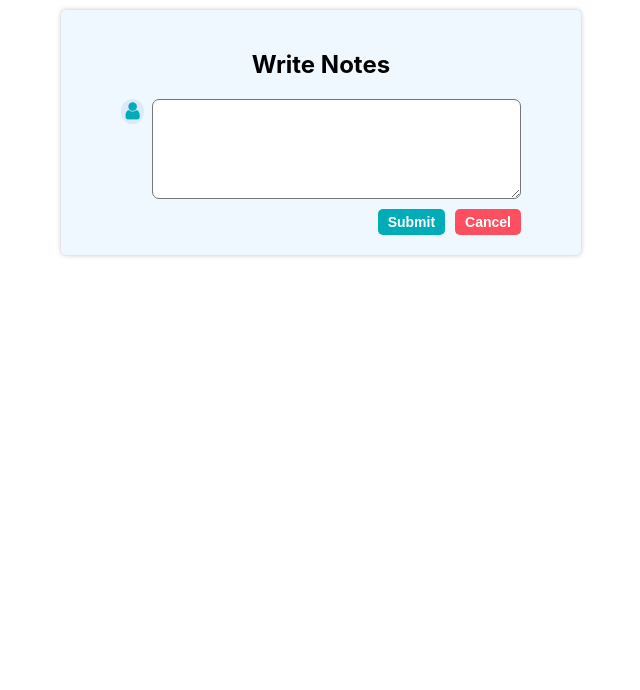
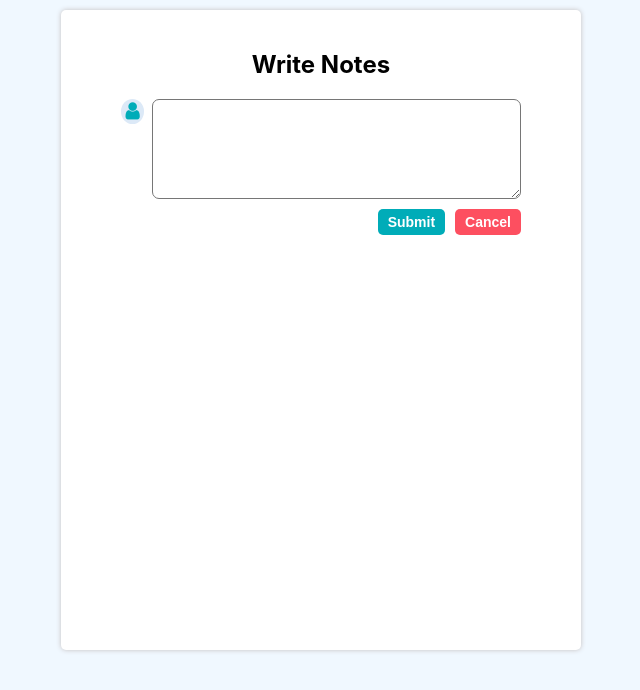
Before and after one commit to piya03/react-notes-app, a React (Create React App) app: page / in a window 1280 px wide. Shown: the top 690 px of the page, without its empty margins (319-959 px from the left). Built offline with nearby package versions, Linux system fonts and the light colour scheme.

Commit message:
learning

```diff
--- a/src/App.css
+++ b/src/App.css
@@ -1,12 +1,16 @@
+body{
+  background: aliceblue;
+}
 .App{
       text-align: center;
-      background: aliceblue;
+      background: white;
       max-width: 500px;
       margin: auto;
       padding: 20px 10px;
       box-shadow: 0px 0px 5px #c4bfbf;
       border-radius: 5px;
       margin-top: 10px;
+      height: 600px;
 }
 
 .container{
@@ -21,7 +25,6 @@
   font-size: 16px;
   width: 100%;
   font-family: sans-serif;
-
   border-radius: 7px;
 }
 .btn{
@@ -63,7 +66,7 @@
 .insideDot{
   position: absolute;
   background: white;
-  left: -40px;
+  right: 0px;
   padding: 5px 10px 5px 5px;
   font-size: 14px;
   font-weight: 500;
@@ -101,3 +104,7 @@ margin-bottom: 5px;
   display: flex;
   align-items: center;
 }
+.overflowContainer{
+  height: 400px;
+  overflow: auto;
+}
--- a/src/App.js
+++ b/src/App.js
@@ -1,10 +1,35 @@
-import React, { useState } from "react";
+import React, { useState, useEffect, useRef } from "react";
 import "./App.css";
 //import Notes from "./Component/Notes";
 import EditMode from "./Component/EditMode";
+
 function App() {
   const [data, setData] = useState([]);
+  const scrollContainer = useRef(null);
+  console.log("App -> scrollContainer", scrollContainer);
+  // if (forScrollRef.current) {
+  //   forScrollRef.current.scroll({
+  //     top: 2000,
+  //     behavior: 'smooth'
+  //   });
+  // }
 
+  useEffect(() => {
+    if (scrollContainer.current) {
+      setTimeout(() => {
+        scrollContainer.current.scroll({
+          top: 2000,
+          behavior: "smooth",
+        });
+      }, 200);
+    }
+  }, [data.length]);
+
+  //messageBody.scrollTop = messageBody.scrollHeight - messageBody.clientHeight;
+  // useEffect(() => {
+  //   scrollContainer.scrollTop =
+  //     scrollContainer.scrollHeight - scrollContainer.clientHeight;
+  // });
   function addNotes(textValue) {
     setData([...data, { name: textValue, id: Math.random() }]);
   }
@@ -29,6 +54,7 @@ function App() {
       <h2>Write Notes</h2>
 
       <EditMode onlyWrite addNotes={addNotes} />
+      <div className="overflowContainer" ref={scrollContainer}>
         {data.map((each, index) => {
           return (
             <EditMode
@@ -43,6 +69,7 @@ function App() {
             />
           );
         })}
+      </div>
       {/* <Notes /> */}
     </div>
   );
--- a/src/Component/EditMode.js
+++ b/src/Component/EditMode.js
@@ -14,6 +14,7 @@ function EditMode({
   index,
 }) {
   const [textVal, setTextVal] = useState(each?.name || "");
+
   console.log("textVal", textVal);
   console.log("each", each);
 
@@ -51,13 +52,12 @@ function EditMode({
                 setToggle(false);
                 if (textVal && onlyWrite) {
                   addNotes(textVal);
-
+                  setTextVal("");
                   // setData([...data, { name: textVal, id: Math.random() }]);
                 }
-                setTextVal("");
+                // setTextVal("");
                 if (!onlyWrite) {
                   updateFun(textVal, index);
-                  //setData([...data, { name: textValue, id: Math.random() }]);
                 }
               }}
             />
@@ -75,7 +75,14 @@ function EditMode({
       )}
       {/* /////////// */}
       {!toggle && !onlyWrite && (
-        <div className="editModeContainer">
+        <div
+          className="editModeContainer"
+          onClick={() => {
+            if (showEditDel) {
+              setShowEditDel(false);
+            }
+          }}
+        >
           <div className="iconBox">
             <span className="personIcon">
               <i className="fa fa-user"></i>
```
Lines whose indentation alone changed are shown as unchanged.
